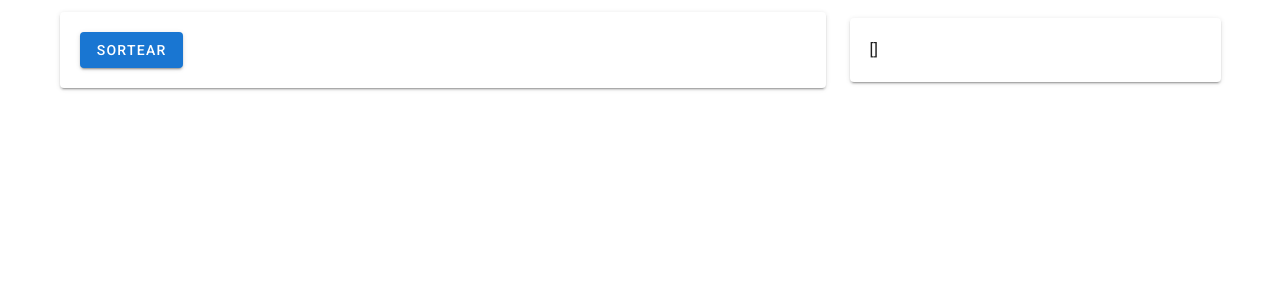
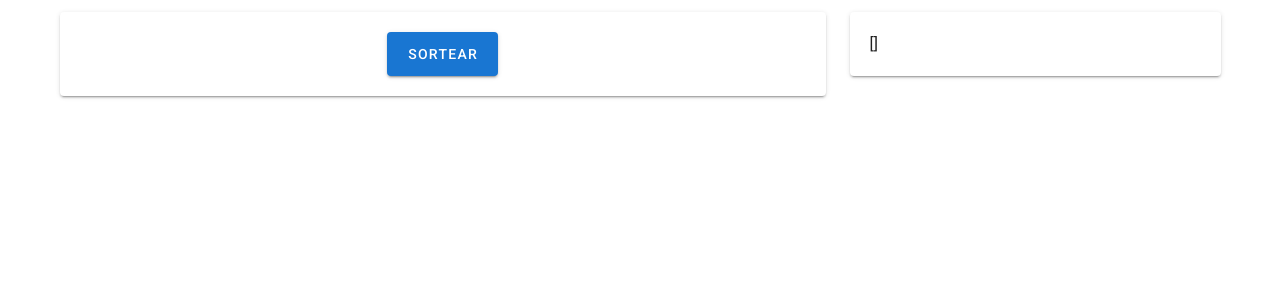
Before and after one commit to henrilhos-archives/BinNario, a Vue app: page / in a window 1280 px wide. Shown: the top 300 px of the page. Built offline with nearby package versions, Linux system fonts and the light colour scheme.

Commit message:
:lipstick: Card com número sorteado melhorado

```diff
--- a/src/views/Home.vue
+++ b/src/views/Home.vue
@@ -1,9 +1,11 @@
 <template>
-  <VRow align="center" justify="center">
+  <VRow>
     <VCol cols="12" md="8">
-      <VCard class="pa-5">
-        {{ actualNumber }}
-        <VBtn color="primary" @click="getNumber()">Sortear</VBtn>
+      <VCard class="pa-5 text-center">
+        <div v-if="actualNumber" class="display-4 mb-6">
+          {{ actualNumber }}
+        </div>
+        <VBtn large color="primary" @click="getNumber()">Sortear</VBtn>
       </VCard>
     </VCol>
     <VCol cols="12" md="4">
```
